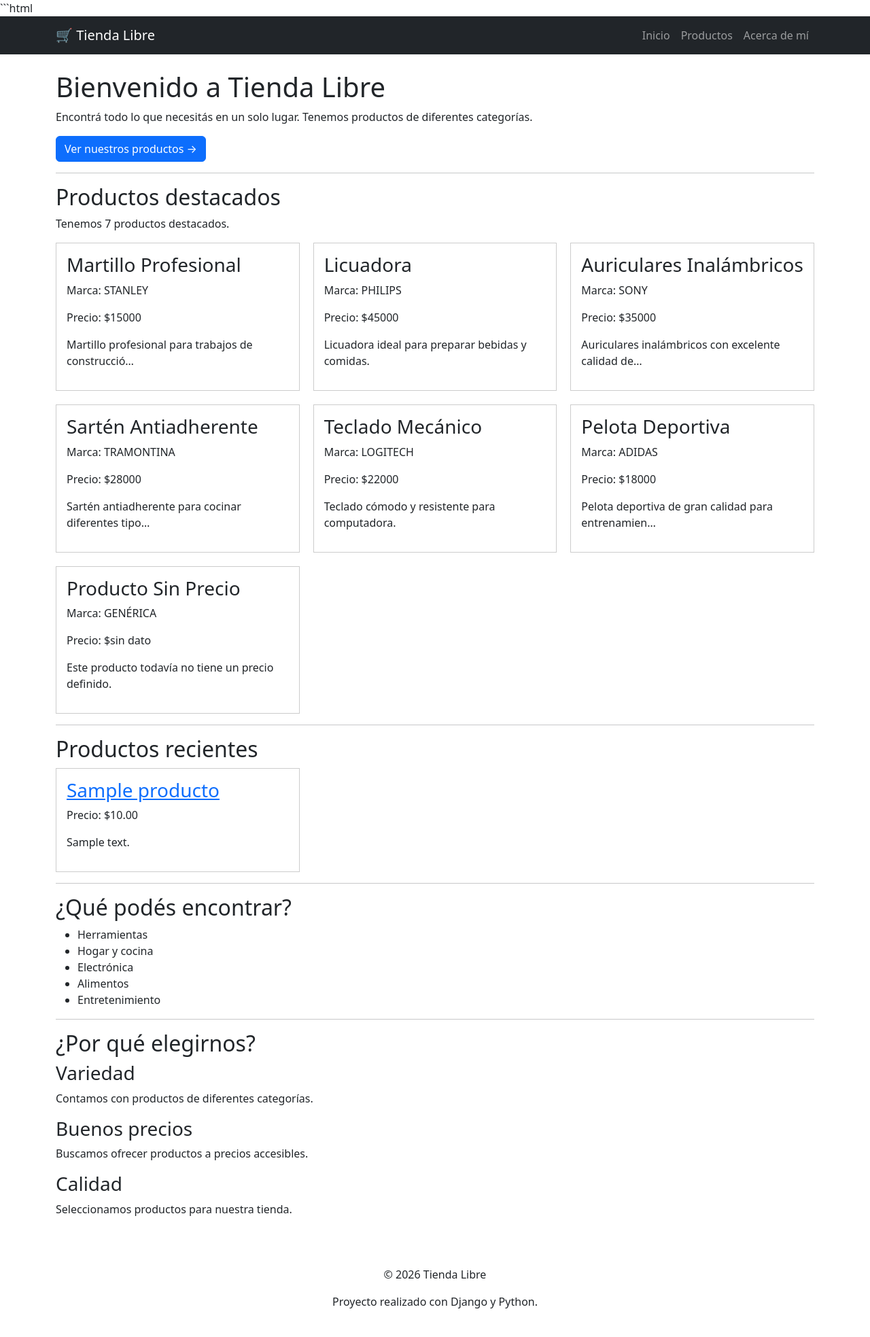
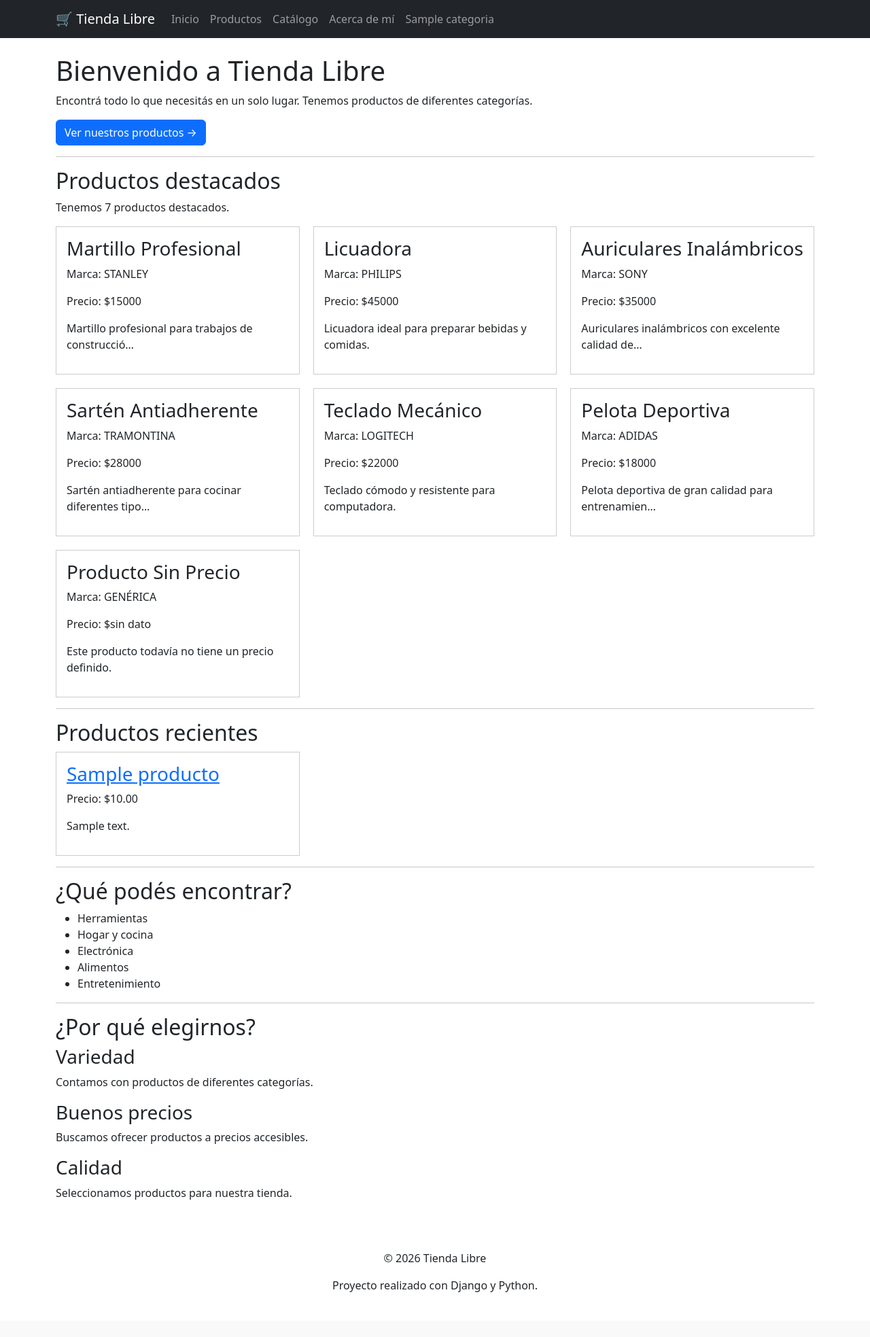
Before and after one commit to Villada-PG3/trabajo-practico-tienda-libre-lolo442, a Django app: page / in a window 1280 px wide. Shown: the whole page at 68% size. After the commit the page ends 1901 px from the top, so only its background shows below. Run offline with Django 5.2, Linux system fonts and the light colour scheme; tables that the repository leaves empty hold one stand-in row (values such as "Sample post").

Commit message:
Clase 11

````diff
--- a/mi_proyecto/settings.py
+++ b/mi_proyecto/settings.py
@@ -63,6 +63,7 @@ TEMPLATES = [
                 'django.template.context_processors.request',
                 'django.contrib.auth.context_processors.auth',
                 'django.contrib.messages.context_processors.messages',
+                'miapp.context_processors.categorias_menu',
             ],
         },
     },
--- /dev/null
+++ b/miapp/context_processors.py
@@ -0,0 +1,9 @@
+
+from .models import Categoria
+
+def categorias_menu(request):
+    categorias = Categoria.objects.all()
+
+    return {
+        'categorias_menu': categorias
+    }
--- a/miapp/models.py
+++ b/miapp/models.py
@@ -1,11 +1,10 @@
-from django.db import models
-
 
 from django.db import models
 
 
 class Categoria(models.Model):
     nombre = models.CharField(max_length=100)
+    slug = models.SlugField(unique=True, null=True, blank=True)
 
     def __str__(self):
         return self.nombre
--- a/miapp/templates/miapp/_navbar.html
+++ b/miapp/templates/miapp/_navbar.html
@@ -1,11 +1,30 @@
+
 <nav class="navbar navbar-expand-lg navbar-dark bg-dark">
     <div class="container">
         <a class="navbar-brand" href="/">🛒 Tienda Libre</a>
 
-        <div class="navbar-nav">
-            <a class="nav-link" href="/">Inicio</a>
-            <a class="nav-link" href="/productos/">Productos</a>
-            <a class="nav-link" href="/acerca-de-mi/">Acerca de mí</a>
+        <button class="navbar-toggler" type="button"
+                data-bs-toggle="collapse"
+                data-bs-target="#menu">
+            <span class="navbar-toggler-icon"></span>
+        </button>
+
+        <div class="collapse navbar-collapse" id="menu">
+            <div class="navbar-nav">
+                <a class="nav-link" href="/">Inicio</a>
+                <a class="nav-link" href="/productos/">Productos</a>
+                <a class="nav-link" href="/catalogo/">Catálogo</a>
+                <a class="nav-link" href="/acerca-de-mi/">Acerca de mí</a>
+
+                {% for categoria in categorias_menu %}
+                    <a class="nav-link"
+                       href="{% url 'categoria' categoria.slug %}">
+                        {{ categoria.nombre }}
+                    </a>
+                {% endfor %}
+            </div>
         </div>
     </div>
 </nav>
+
+<script src="https://cdn.jsdelivr.net/npm/bootstrap@5.3.3/dist/js/bootstrap.bundle.min.js"></script>
--- a/miapp/templates/miapp/home.html
+++ b/miapp/templates/miapp/home.html
@@ -1,4 +1,4 @@
-```html
+
 {% extends "miapp/base.html" %}
 
 {% block title %}Inicio - Tienda Libre{% endblock %}
--- a/miapp/urls.py
+++ b/miapp/urls.py
@@ -8,4 +8,6 @@ urlpatterns = [
     path('acerca-de-mi/', views.acerca_de_mi, name='acerca_de_mi'),
     path('catalogo/', views.CatalogoView.as_view(), name='catalogo'),
     path('producto/<int:pk>/', views.ProductoDetailView.as_view(), name='detalle_producto'),
+
+    path('categoria/<slug:slug>/', views.CategoriaView.as_view(), name='categoria'),
 ]
--- a/miapp/views.py
+++ b/miapp/views.py
@@ -1,6 +1,8 @@
+
 from django.shortcuts import render
 from django.views.generic import TemplateView, ListView, DetailView
-from .models import Producto
+from django.db.models import Q
+from .models import Producto, Categoria
 
 
 class HomeView(TemplateView):
@@ -68,6 +70,42 @@ class CatalogoView(ListView):
     context_object_name = 'productos'
     paginate_by = 6
 
+    def get_queryset(self):
+        queryset = Producto.objects.all()
+
+        busqueda = self.request.GET.get('q', '')
+
+        if busqueda:
+            queryset = queryset.filter(
+                Q(nombre__icontains=busqueda) |
+                Q(marca__icontains=busqueda) |
+                Q(descripcion__icontains=busqueda)
+            )
+
+        return queryset
+
+
+class CategoriaView(ListView):
+    model = Producto
+    template_name = 'miapp/categoria.html'
+    context_object_name = 'productos'
+
+    def get_queryset(self):
+        slug = self.kwargs['slug']
+
+        return Producto.objects.filter(
+            categoria__slug=slug
+        )
+
+    def get_context_data(self, **kwargs):
+        context = super().get_context_data(**kwargs)
+
+        context['categoria'] = Categoria.objects.get(
+            slug=self.kwargs['slug']
+        )
+
+        return context
+
 
 class ProductoDetailView(DetailView):
     model = Producto
````
Also changed, not shown: miapp/templates/miapp/catalogo.html (+23 -6 lines), miapp/migrations/0005_categoria_slug.py (added), miapp/migrations/0006_alter_categoria_slug.py (added).
